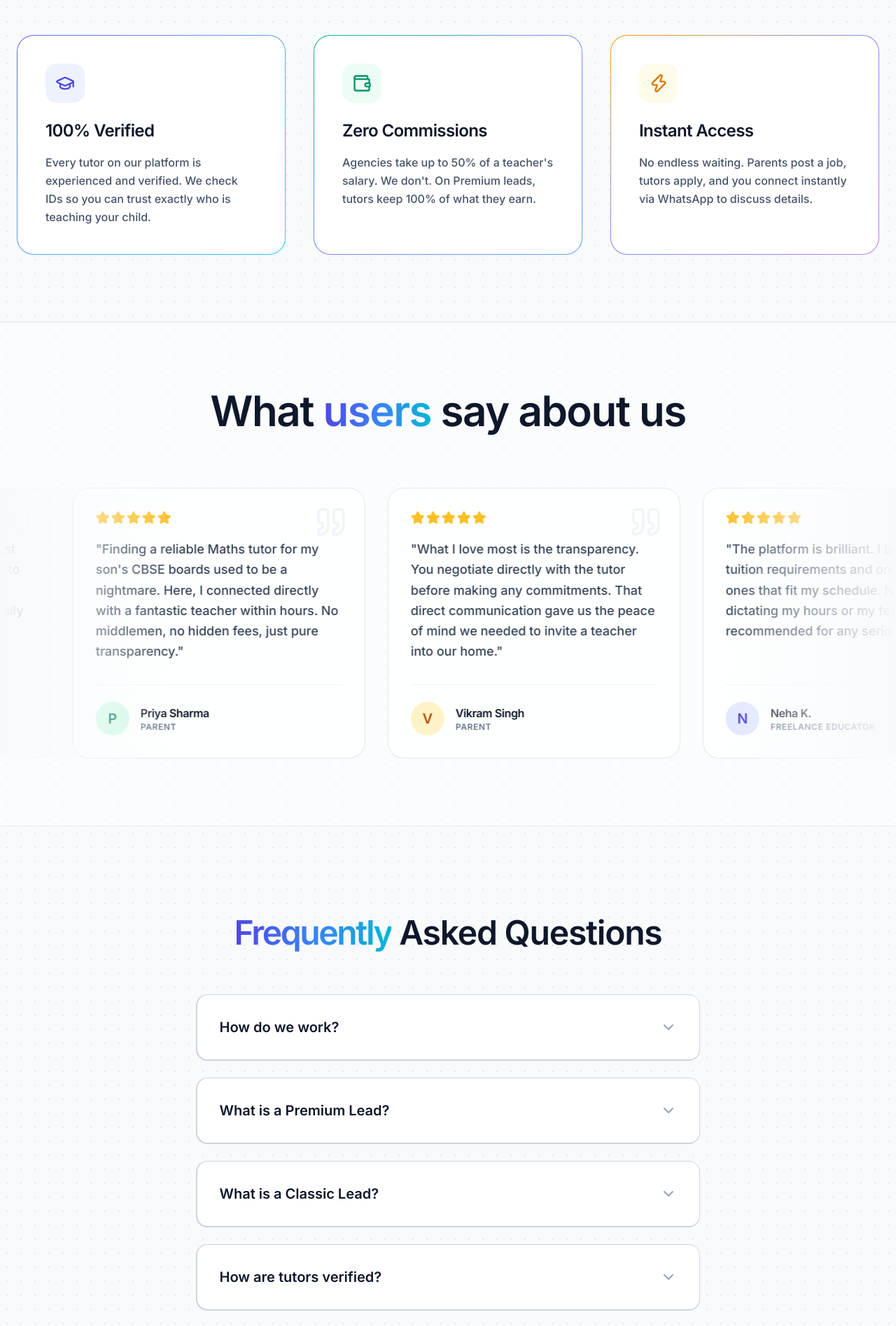
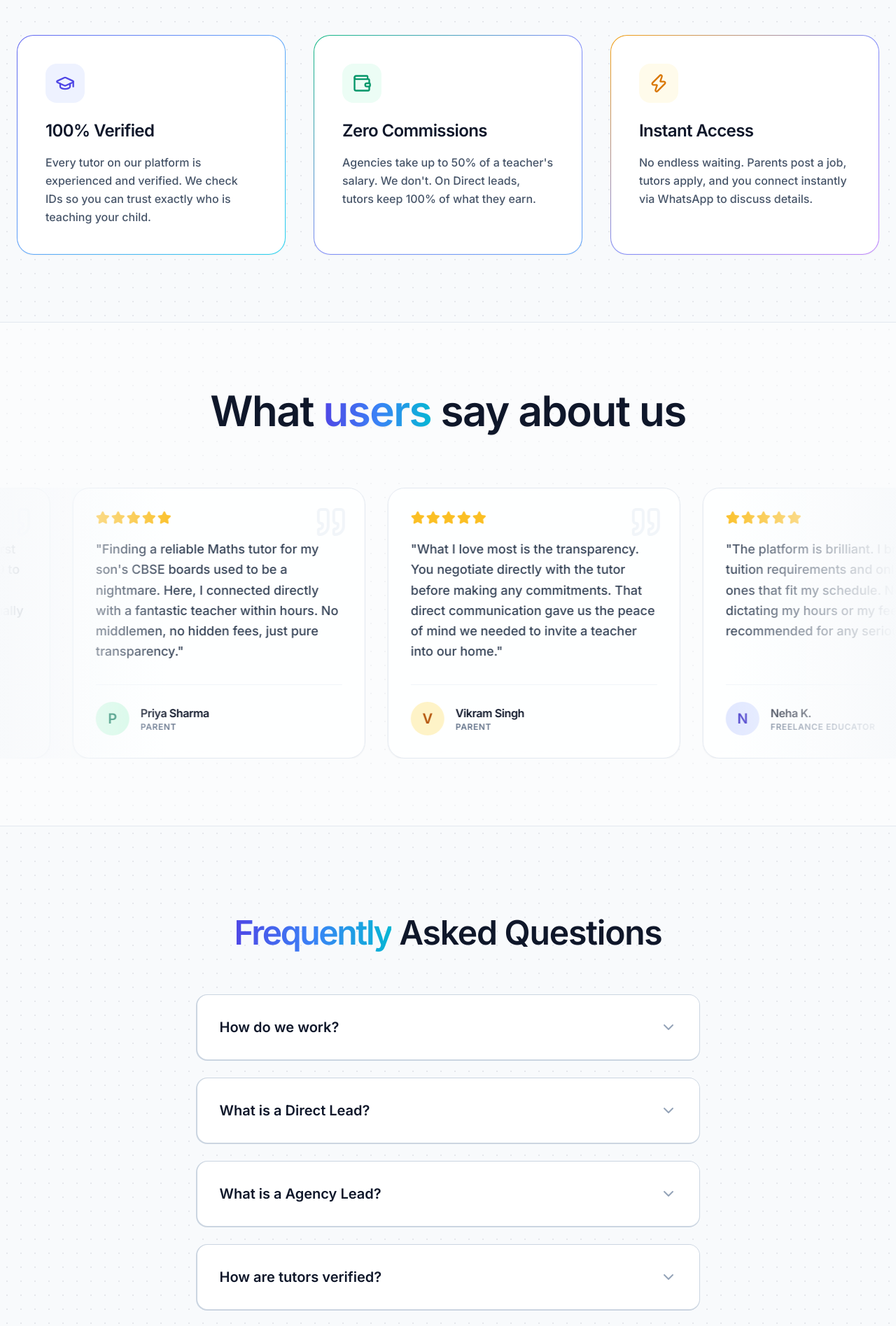
Before and after one commit to Amaan225/Luminous-Classes-Frontend, a React (Vite) app: page / in a window 1280 px wide. Shown: the part 1079-2974 px from the top of the page at 70% size. Built offline with nearby package versions, Linux system fonts and the light colour scheme; a web font is replaced by a local one.

Commit message:
premium to direkt

```diff
--- a/src/pages/LandingPage.jsx
+++ b/src/pages/LandingPage.jsx
@@ -65,12 +65,12 @@ function LandingPage() {
       answer: "We act as a direct, verified bulletin board. Parents post their requirements for free. Verified tutors browse these requirements on their dashboard. If a tutor is interested, they unlock the contact details and negotiate directly with the parent. No middlemen dictating terms."
     },
     {
-      question: "What is a Premium Lead?",
-      answer: "A Premium Lead is an organic requirement posted directly by a parent on our platform. Tutors unlock these leads with a flat one-time ₹49 fee. After that, 100% of the tuition fee goes directly to the tutor. We charge 0% commission on Premium Leads."
+      question: "What is a Direct Lead?",
+      answer: "A Direct Lead is an organic requirement posted directly by a parent on our platform. Tutors unlock these leads with a flat one-time ₹49 fee. After that, 100% of the tuition fee goes directly to the tutor. We charge 0% commission on Direct Leads."
     },
     {
-      question: "What is a Classic Lead?",
-      answer: "Classic Leads are sourced from our network of partner agencies in Lucknow. Because these come from traditional agencies, the agency will require their standard 50% commission of the first month's fee. We clearly mark these so tutors can choose which leads they want."
+      question: "What is a Agency Lead?",
+      answer: "Agency Leads are sourced from our network of partner agencies in Lucknow. Because these come from traditional agencies, the agency will require their standard 50% commission of the first month's fee. We clearly mark these so tutors can choose which leads they want."
     },
     {
       question: "How are tutors verified?",
@@ -246,7 +246,7 @@ function LandingPage() {
               </div>
               <h3 className="text-2xl font-bold text-slate-900 mb-4 tracking-tight">Zero Commissions</h3>
               <p className="text-slate-600 leading-relaxed font-medium">
-                Agencies take up to 50% of a teacher's salary. We don't. On Premium leads, tutors keep 100% of what they earn.
+                Agencies take up to 50% of a teacher's salary. We don't. On Direct leads, tutors keep 100% of what they earn.
               </p>
             </div>
           </div>
--- a/src/pages/Terms.jsx
+++ b/src/pages/Terms.jsx
@@ -66,9 +66,9 @@ function Terms() {
                 3. For Tutors
               </h2>
               <ul className="space-y-3 text-slate-600 leading-relaxed list-disc list-outside ml-5 marker:text-slate-400">
-                <li><strong>The Unlock Fee:</strong> Tutors pay a flat, non-recurring fee of ₹49 to unlock a Premium lead's contact number.</li>
+                <li><strong>The Unlock Fee:</strong> Tutors pay a flat, non-recurring fee of ₹49 to unlock a Direct lead's contact number.</li>
                 <li><strong>No Conversion Guarantee:</strong> Unlocking a lead provides the contact number; it does <strong>not</strong> guarantee the parent will hire you. Hiring depends on your communication skills and demo performance.</li>
-                <li><strong>Zero Commission:</strong> Once you are hired via a Premium lead, you keep 100% of your earnings. Tutor49 will never ask for a percentage of your salary.</li>
+                <li><strong>Zero Commission:</strong> Once you are hired via a Direct lead, you keep 100% of your earnings. Tutor49 will never ask for a percentage of your salary.</li>
                 <li><strong>Code of Conduct:</strong> Any harassment, spamming, or unprofessional behavior toward parents will result in an immediate, permanent ban from the platform.</li>
               </ul>
             </section>
--- a/src/pages/TutorPortal.jsx
+++ b/src/pages/TutorPortal.jsx
@@ -23,7 +23,7 @@ function TutorPortal() {
     'All Areas',
     'Alambagh',
     'Aliganj',
-    'Ashiyana',
+    'Aashiyana',
     'Ashok Nagar',
     'Banda',
     'Chinhat',
@@ -164,7 +164,7 @@ function TutorPortal() {
                 Available <span className="text-transparent bg-clip-text bg-gradient-to-r from-slate-600 via-slate-600 to-slate-500">Requirements</span>
               </h1>
               <p className="text-xs text-slate-500 font-medium mt-1 flex items-center justify-center sm:justify-end gap-1">
-                <ShieldCheck className="w-3 h-3 text-emerald-500"/> Unlock parent contact only when interested
+                <ShieldCheck className="w-3 h-3 text-emerald-500"/> Unlock contact only when interested
               </p>
             </div>
           </div>
@@ -201,8 +201,8 @@ function TutorPortal() {
         {/* TYPE FILTERS */}
         <div className="flex flex-wrap gap-3 mb-8">
           <button onClick={() => setFilter('all')} className={`px-5 py-2 rounded-full text-sm font-semibold transition-all ${filter === 'all' ? 'bg-slate-900 text-white shadow-md' : 'bg-white text-slate-600 border border-slate-200 hover:border-slate-300'}`}>All Leads ({jobs.length})</button>
-          <button onClick={() => setFilter('direct')} className={`px-5 py-2 rounded-full text-sm font-semibold transition-all flex items-center gap-2 ${filter === 'direct' ? 'bg-indigo-50 text-indigo-700 border border-indigo-200 shadow-sm' : 'bg-white text-slate-600 border border-slate-200 hover:border-slate-300'}`}><span className="w-2 h-2 rounded-full bg-indigo-500"></span>Direct (0% Commission)</button>
-          <button onClick={() => setFilter('classic')} className={`px-5 py-2 rounded-full text-sm font-semibold transition-all flex items-center gap-2 ${filter === 'classic' ? 'bg-amber-50 text-amber-700 border border-amber-200 shadow-sm' : 'bg-white text-slate-600 border border-slate-200 hover:border-slate-300'}`}><span className="w-2 h-2 rounded-full bg-amber-500"></span>Classic (50% Agency Commission)</button>
+          <button onClick={() => setFilter('direct')} className={`px-5 py-2 rounded-full text-sm font-semibold transition-all flex items-center gap-2 ${filter === 'direct' ? 'bg-indigo-50 text-indigo-700 border border-indigo-200 shadow-sm' : 'bg-white text-slate-600 border border-green-600 hover:border-slate-300'}`}><span className="w-2 h-2 rounded-full bg-green-500"></span>Direct (only pay ₹49)</button>
+          <button onClick={() => setFilter('classic')} className={`px-5 py-2 rounded-full text-sm font-semibold transition-all flex items-center gap-2 ${filter === 'classic' ? 'bg-amber-50 text-amber-700 border border-amber-200 shadow-sm' : 'bg-white text-slate-600 border border-amber-500 hover:border-slate-300'}`}><span className="w-2 h-2 rounded-full bg-amber-500"></span>Classic (50% first month commision)</button>
         </div>
 
         {/* JOB GRID */}
@@ -230,9 +230,9 @@ function TutorPortal() {
                       <div className="flex flex-col gap-2">
                         <span className="text-xs font-bold text-slate-400 tracking-wider">{job.displayId || 'TK-XXXX'}</span>
                         {isDirect ? (
-                          <span className={`inline-flex items-center gap-1.5 px-2.5 py-1 rounded-md text-xs font-bold w-max ${job.isSoldOut ? 'bg-slate-200 text-green-500 border-slate-300' : 'bg-indigo-50 text-indigo-700 border border-indigo-100'}`}><ShieldCheck className="w-3.5 h-3.5"/> 0% DIRECT</span>
+                          <span className={`inline-flex items-center gap-1.5 px-2.5 py-1 rounded-md text-xs font-bold w-max ${job.isSoldOut ? 'bg-slate-200 text-green-500 border-slate-300' : 'bg-indigo-50 text-green-700 border border-indigo-100'}`}><ShieldCheck className="w-3.5 h-3.5"/> DIRECT ₹49</span>
                         ) : (
-                          <span className={`inline-flex items-center gap-1.5 px-2.5 py-1 rounded-md text-xs font-bold w-max ${job.isSoldOut ? 'bg-slate-200 text-slate-500 border-slate-300' : 'bg-amber-50 text-amber-800 border border-amber-200'}`}>CLASSIC AGENCY LEAD</span>
+                          <span className={`inline-flex items-center gap-1.5 px-2.5 py-1 rounded-md text-xs font-bold w-max ${job.isSoldOut ? 'bg-slate-200 text-slate-500 border-slate-300' : 'bg-amber-50 text-amber-800 border border-amber-200'}`}>AGENCY LEAD</span>
                         )}
                       </div>
                       <span className={`inline-flex items-center gap-1.5 text-lg font-black px-3 py-1 rounded-lg shadow-sm border border-slate-100 ${job.isSoldOut ? 'text-green-500 bg-slate-100' : 'text-green-700 bg-slate-50'}`}><Banknote className="w-5 h-5"/>₹{job.salary || 'N/A'}+</span>
@@ -301,7 +301,7 @@ function TutorPortal() {
               <div className="absolute inset-0 opacity-10 bg-[radial-gradient(circle_at_center,_var(--tw-gradient-stops))] from-white to-transparent"></div>
               <div className="relative z-10">
                 <h3 className="text-3xl md:text-5xl font-extrabold tracking-tight mb-4">Secure this Lead</h3>
-                <p className="text-indigo-100 text-sm md:text-base font-medium">Pay a flat ₹{selectedJob.price || 49} to instantly reveal the parent's contact number.</p>
+                <p className="text-indigo-100 text-sm md:text-base font-medium">Pay a flat ₹{selectedJob.price || 49} to instantly reveal the contact number.</p>
               </div>
             </div>
 
@@ -311,7 +311,7 @@ function TutorPortal() {
                   <div className="w-24 h-24 bg-emerald-100 rounded-full flex items-center justify-center mx-auto mb-6"><ShieldCheck className="w-12 h-12 text-emerald-600"/></div>
                   <h4 className="text-3xl font-extrabold text-slate-900 mb-8">Lead Unlocked Successfully</h4>
                   <div className="bg-slate-50 border border-slate-200 rounded-2xl p-10 mb-8 relative max-w-2xl mx-auto shadow-sm">
-                    <span className="absolute -top-3 left-1/2 -translate-x-1/2 bg-indigo-100 text-indigo-700 px-4 py-1 rounded-full text-xs font-bold tracking-wide">PARENT CONTACT NUMBER</span>
+                    <span className="absolute -top-3 left-1/2 -translate-x-1/2 bg-indigo-100 text-indigo-700 px-4 py-1 rounded-full text-xs font-bold tracking-wide"> CONTACT NUMBER</span>
                     <p className="text-5xl md:text-6xl font-black text-slate-900 tracking-wider mt-4">{unlockedNumber}</p>
                   </div>
                   <p className="text-slate-500 text-sm md:text-base font-medium mb-10 px-4 max-w-2xl mx-auto">Important: Please mention Tutor49 when you WhatsApp them. Maintain professional conduct at all times to avoid platform bans.</p>
@@ -336,7 +336,7 @@ function TutorPortal() {
                         <div className="w-8 h-8 rounded-full bg-white flex items-center justify-center text-slate-900 font-bold shadow-sm text-sm">2</div>
                         <h5 className="font-bold text-slate-900">Contact Access Only</h5>
                       </div>
-                      <p className="text-sm text-slate-600 leading-relaxed pl-11">This payment gives you the parent's contact number. It does not instantly guarantee you the job.</p>
+                      <p className="text-sm text-slate-600 leading-relaxed pl-11">This payment gives you the contact number. It does not instantly guarantee you the job.</p>
                     </div>
                     <div className="bg-slate-50 p-6 rounded-2xl border border-slate-100">
                       <div className="flex items-center gap-3 mb-3">
--- a/src/pages/TutorRegistration.jsx
+++ b/src/pages/TutorRegistration.jsx
@@ -51,7 +51,7 @@ function TutorRegistration() {
           </p>
           <div className="bg-indigo-50 p-4 rounded-xl mb-8 border border-indigo-100">
             <p className="text-sm text-indigo-800 font-medium">
-              Once approved, you will gain full access to unlock "premium" 0% commission leads on the Tutor Board.
+              Once approved, you will gain full access to unlock "Direct" 0% commission leads on the Tutor Board.
             </p>
           </div>
           <button
@@ -83,7 +83,7 @@ function TutorRegistration() {
             Join the <span className="text-indigo-600">Elite</span> Network
           </h1>
           <p className="text-lg text-slate-600 max-w-2xl">
-            Stop giving away 50% of your hard-earned money to traditional agencies. Register once, get verified, and keep 100% of your tuition fees on <span className="text-indigo-600">premium</span> leads.
+            Stop giving away 50% of your hard-earned money to traditional agencies. Register once, get verified, and keep 100% of your tuition fees on <span className="text-indigo-600">Direct</span> leads.
           </p>
         </div>
 
@@ -187,7 +187,7 @@ function TutorRegistration() {
               </div>
               <h3 className="text-lg font-bold mb-2">Keep 100% of your pay</h3>
               <p className="text-sm text-indigo-100 leading-relaxed relative z-10">
-                Agencies take 50% of your first month's salary. At Tutor49, you pay a flat ₹49 to unlock a "premium" lead, and the rest is entirely yours.
+                Agencies take 50% of your first month's salary. At Tutor49, you pay a flat ₹49 to unlock a "Direct" lead, and the rest is entirely yours.
               </p>
             </div>
 
```
